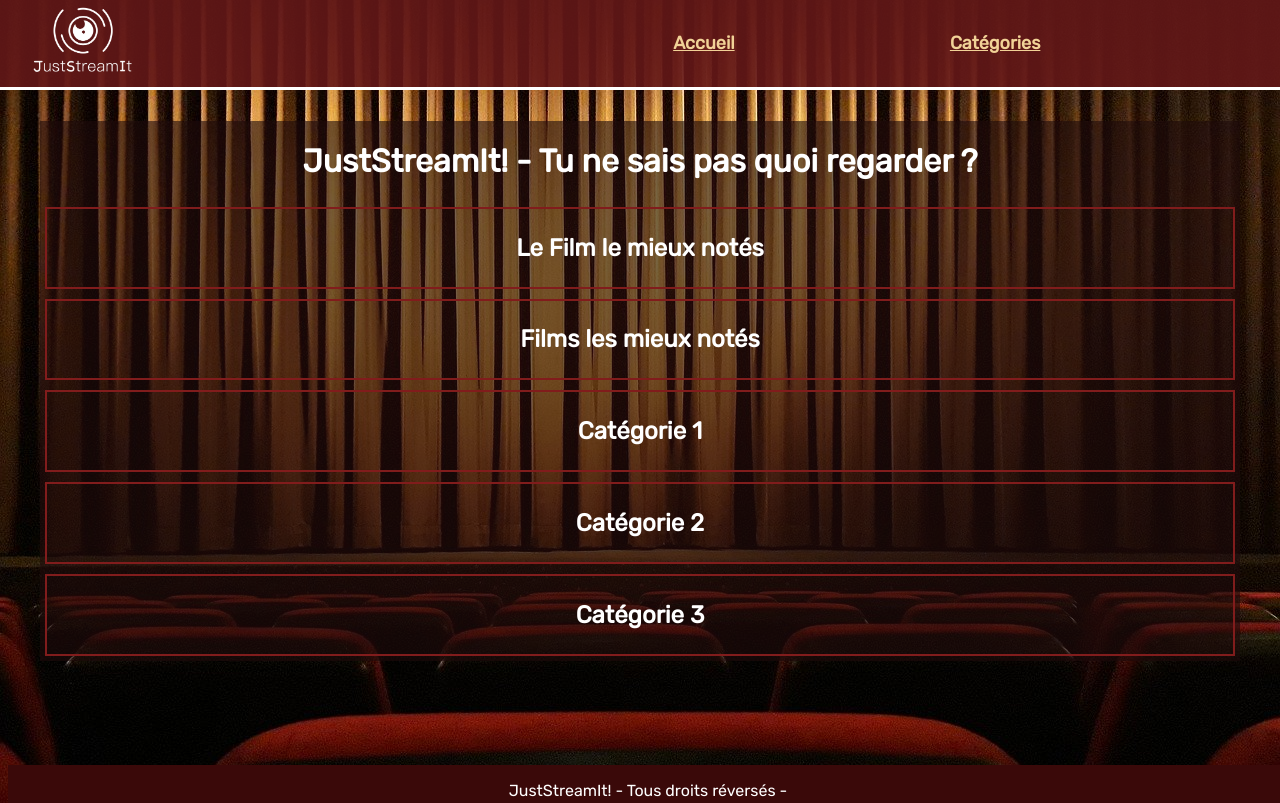
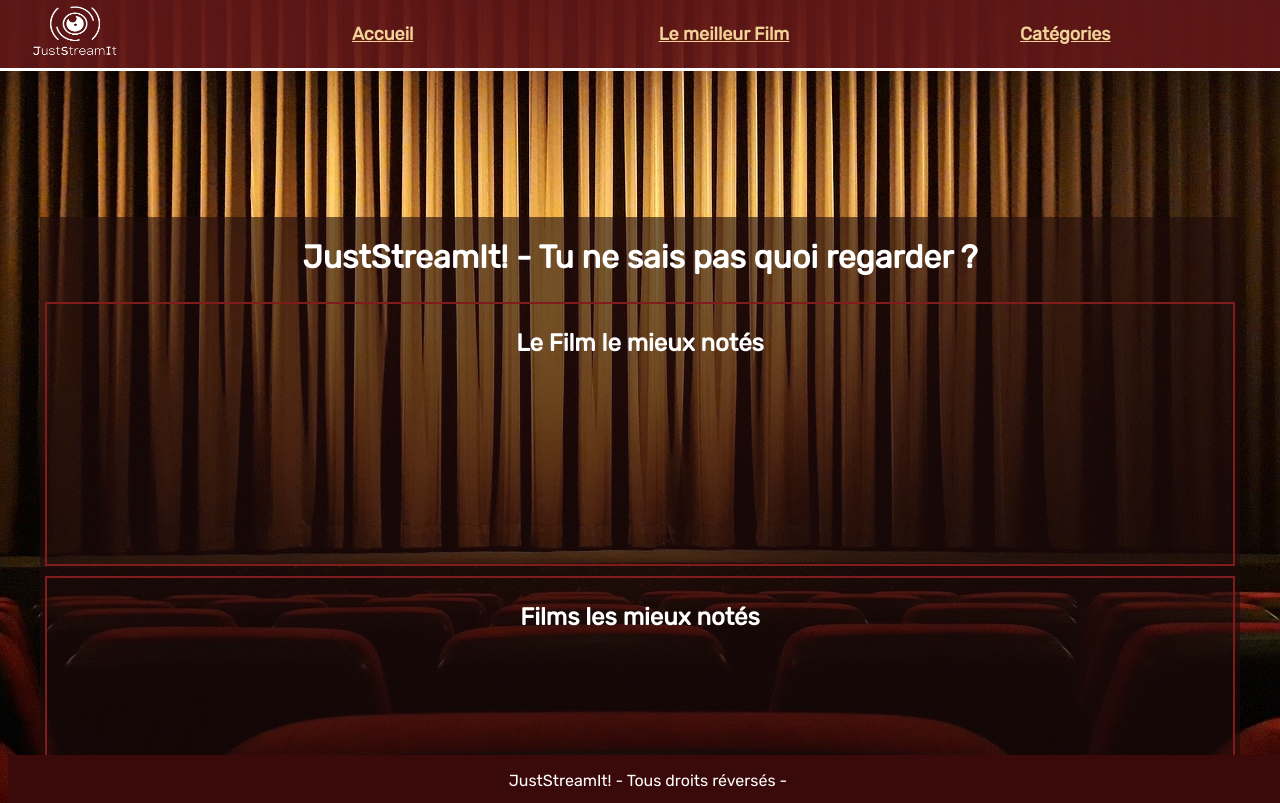
Before and after one commit to Litibe/OCR_P6, a plain HTML site: page index.html in a window 1280 px wide. Shown: the top 803 px of the page. Drawn offline with Linux system fonts and the light colour scheme; no server answers.

Commit message:
add responsible nav

```diff
--- a/index.html
+++ b/index.html
@@ -13,11 +13,12 @@
                 <img src="./static/img/logo_just_stream_it_white.png"
                     alt="Logo Just Stream It"
                     title='Logo de "Just Stream It"'
-                    width="30%"/>
+                    />
             </div>
             <nav>
                 <ul>
-                    <li><a href="#">Accueil</a></li>
+                    <li><a href="#title">Accueil</a></li>
+                    <li><a href="#the_movie">Le meilleur Film</a></li>
                     <li><a href="#section1">Catégories</a></li>
                 </ul>
             </nav>
@@ -25,12 +26,13 @@
     </header>
 <br/>
     <div class="container">
-        <h1>JustStreamIt! - Tu ne sais pas quoi regarder ? </h1>
+        <h1 id="title">JustStreamIt! - Tu ne sais pas quoi regarder ? </h1>
         <!-- MOVIE STAR -->
         <section id="the_movie">
             <div class="row">
                 <h2>Le Film le mieux notés</h2>
                 <div>
+                    <h3></h3>
 
                 </div>
             </div>
@@ -59,5 +61,6 @@
     <footer>
       <p>JustStreamIt! - Tous droits réversés -</p>
     </footer>
+    <script type="text/javascript" src="./static/js/ocr_movies.js"></script>
 </body>
 </html>
--- /dev/null
+++ b/static/js/ocr_movies.js
@@ -0,0 +1,18 @@
+fetch("http://localhost:8000/api/v1/titles/?sort_by=-imdb_score")
+  .then(function(res) {
+    if (res.ok) {
+      return res.json();
+    }
+  })
+  .then(function(value) {
+    let api_imdb_score_best_movie = value;
+    let section_the_movie = document.getElementById(the_movie);
+    let section_the_movie_div_h3 = document.querySelector("#the_movie div div h3");
+    console.log(section_the_movie_div_h3);
+    console.log(api_imdb_score_best_movie.results[0].image_url);
+    //section_the_movie.style.backgroundImage = api_imdb_score_best_movie.results[0].image_url;
+    section_the_movie_div_h3.innerHTML = api_imdb_score_best_movie.results[0].title;
+  })
+  .catch(function(err) {
+    // Une erreur est survenue
+  });
--- a/static/sass/components/_footer.scss
+++ b/static/sass/components/_footer.scss
@@ -1,11 +1,11 @@
 footer{
     background-color: $background_color_footer;
     color: $color_footer;
-    position:absolute;
+    position:fixed;
     bottom:0;
     width:100%;
     height:25px;
     margin-bottom: -10px;
-    padding-bottom: 20px;
+    padding-bottom: 30px;
     text-align: center;
 }
--- a/static/sass/components/_header.scss
+++ b/static/sass/components/_header.scss
@@ -2,22 +2,30 @@
 @import "../layout/flex";
 
 header {
+    position: fixed;
     background-color: $color_header_div_row;
     margin : -8px;
     padding: 2px 5px 2px 30px;
     border-bottom: 3px solid white;
-    max-height: 15%;
+    width: 100%;
     div.row {
         @include flexrow_space_around;
         div.logo{
-            max-height: 20%;
+            width: 10%;
+            img{
+                width: 90%;
+                max-width: 90px;
+                max-height: 60px;
+                margin: auto
+            }
         }
         nav {
-            @include flexrow_space_around;
-            width: 50%;
+            @include flexrow_center_center;
             margin: auto;
+            width: 80%;
             ul{
-                @include flexrow_space_around;
+                @include flexrow_center_center;
+                margin-left: -60px;
                 width: 100%;
                 height: 100%;
                 li{
--- a/static/sass/components/_section.scss
+++ b/static/sass/components/_section.scss
@@ -3,11 +3,12 @@ body div.container{
     @include flexcolumn_space_around;
     width: 95%;
     margin:auto ;
-    margin-top: 20px;
+    margin-top: 15%;
 }
 
 section{
     margin: 5px;
     padding: 5px;
     border: 2px solid $color_border_section;
+    height: 250px;
 }
```
Also changed, not shown: static/css/style.css, 1 other file.
